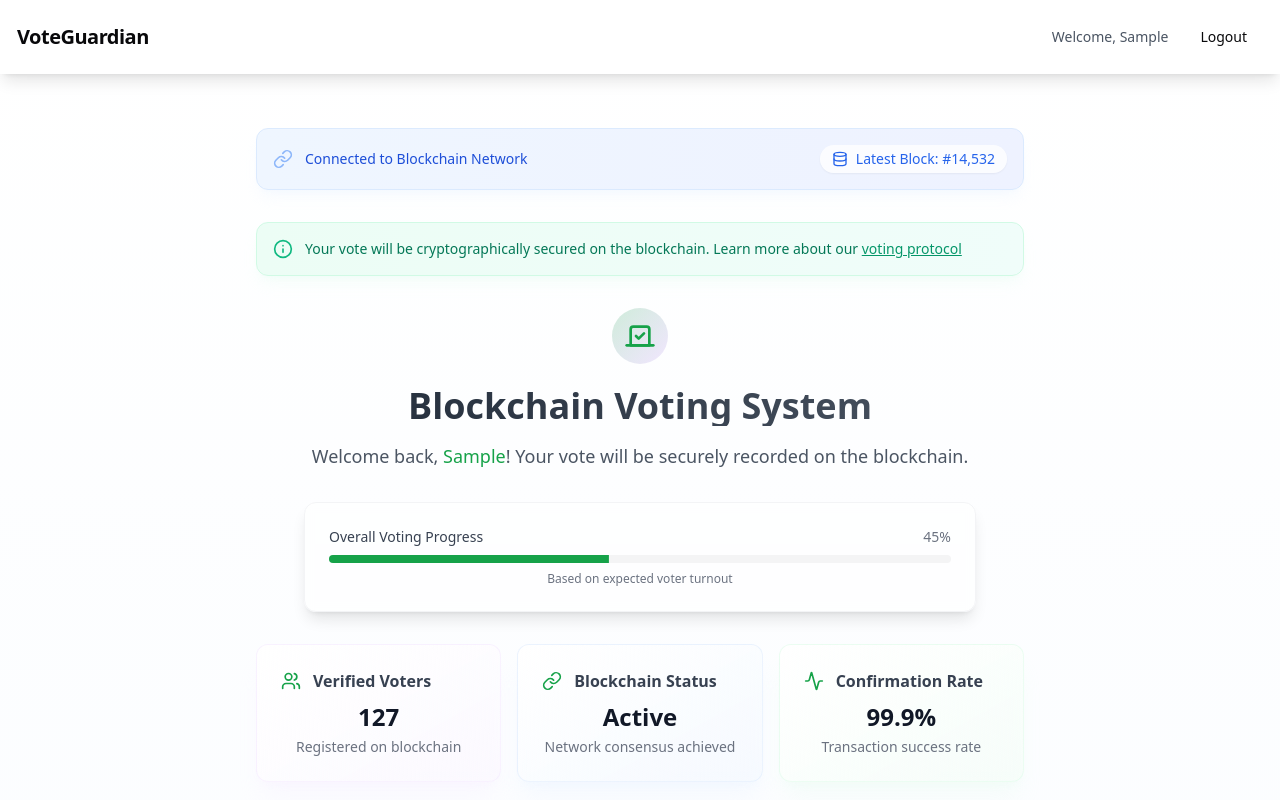
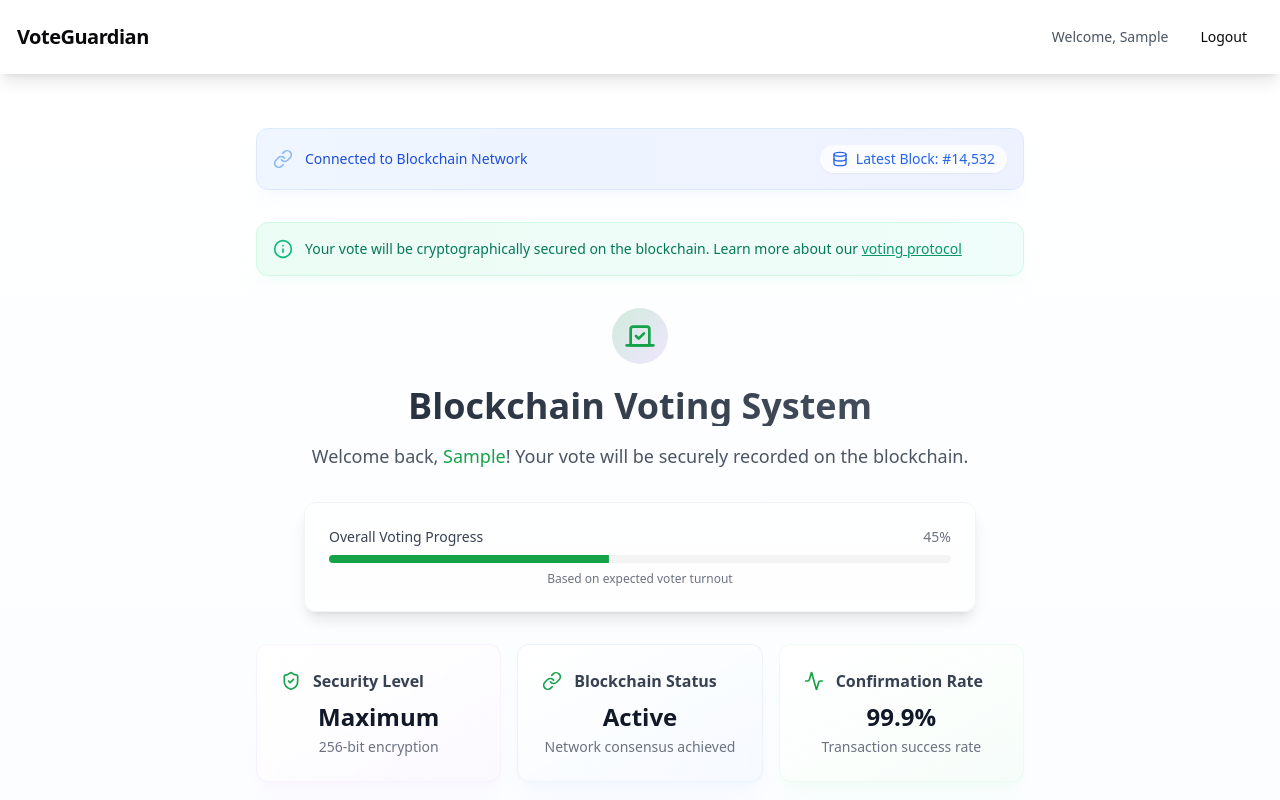
Before and after one commit to SSSwetha25/vote-guardian-hub, a React (Vite) app: page /auth in a window 1280 px wide. Both pictures are taken after typing "Sample" into the empty fields and a click on the button "Continue". Shown: the top 800 px of the page. Built offline with nearby package versions, Linux system fonts and the light colour scheme.

Commit message:
Update vote statistics
Replaced the verified voters statistic with an alternative metric.

```diff
--- a/src/components/vote/TransactionHistory.tsx
+++ b/src/components/vote/TransactionHistory.tsx
@@ -1,6 +1,6 @@
 
 import { History, Activity } from "lucide-react";
-import { Block } from "@/lib/auth";
+import type { Block } from "@/lib/auth";
 
 interface TransactionHistoryProps {
   blockchain: Block[];
--- a/src/components/vote/VoteStats.tsx
+++ b/src/components/vote/VoteStats.tsx
@@ -1,5 +1,5 @@
 
-import { Users, Link, Activity } from "lucide-react";
+import { ShieldCheck, Link, Activity } from "lucide-react";
 import { Progress } from "@/components/ui/progress";
 
 interface VoteStatsProps {
@@ -21,11 +21,11 @@ export function VoteStats({ progress }: VoteStatsProps) {
       <div className="grid grid-cols-1 md:grid-cols-3 gap-4 max-w-3xl mx-auto mb-12">
         <div className="p-6 rounded-xl bg-gradient-to-br from-white to-purple-50/50 backdrop-blur-sm border border-purple-100/50 shadow-xl shadow-purple-100/20 hover:shadow-2xl hover:shadow-purple-100/30 transition-all duration-300">
           <div className="flex items-center gap-3 mb-2">
-            <Users className="w-5 h-5 text-primary" />
-            <h3 className="font-semibold text-gray-700">Verified Voters</h3>
+            <ShieldCheck className="w-5 h-5 text-primary" />
+            <h3 className="font-semibold text-gray-700">Security Level</h3>
           </div>
-          <p className="text-2xl font-bold text-gray-900">127</p>
-          <p className="text-sm text-gray-500 mt-1">Registered on blockchain</p>
+          <p className="text-2xl font-bold text-gray-900">Maximum</p>
+          <p className="text-sm text-gray-500 mt-1">256-bit encryption</p>
         </div>
 
         <div className="p-6 rounded-xl bg-gradient-to-br from-white to-blue-50/50 backdrop-blur-sm border border-blue-100/50 shadow-xl shadow-blue-100/20 hover:shadow-2xl hover:shadow-blue-100/30 transition-all duration-300">
```
